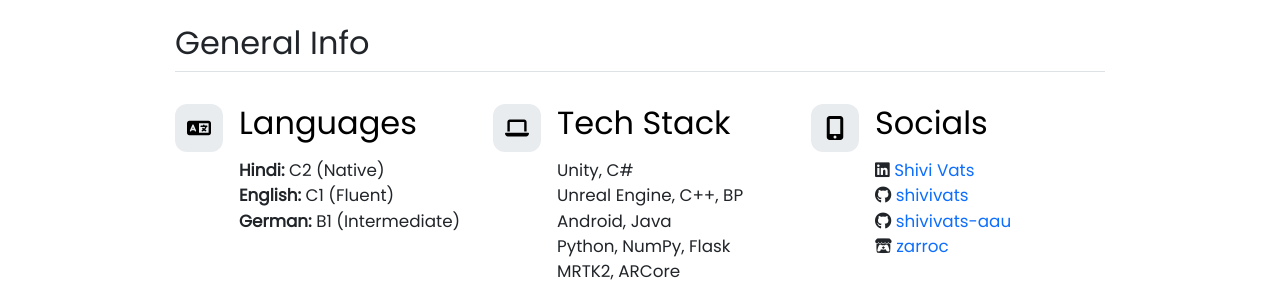
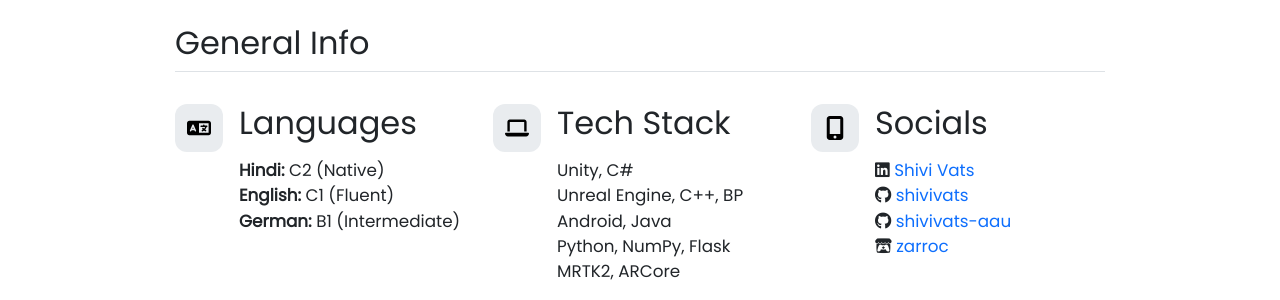
Before and after one commit to shivivats/shivivats.github.io, a Jekyll site: the page built from pages/about.md, in a window 1280 px wide. Shown: the part 794-1094 px from the top of the page. Built offline with Jekyll 4.4.1, drawn with Linux system fonts in a browser that asks for light colours; emoji names are drawn with the system emoji font.

Commit message:
better text again

```diff
--- a/_includes/about/stats.html
+++ b/_includes/about/stats.html
@@ -8,7 +8,7 @@
                 </svg>
             </div>
             <div>
-                <h3 class="fs-2 text-body-emphasis">Languages</h3>
+                <h3 class="fs-2 text-emphasis">Languages</h3>
                 <p>
                 <ul class="list-unstyled" style="font-size:1.05rem">
                     <li><strong>Hindi:</strong> C2 (Native)</li>
@@ -28,7 +28,7 @@
                 </svg>
             </div>
             <div>
-                <h3 class="fs-2 text-body-emphasis">Tech Stack</h3>
+                <h3 class="fs-2 text-emphasis">Tech Stack</h3>
                 <p>
                 <ul class="list-unstyled" style="font-size:1.05rem">
                     <li>Unity, C#</li>
@@ -50,7 +50,7 @@
                 </svg>
             </div>
             <div>
-                <h3 class="fs-2 text-body-emphasis">Socials</h3>
+                <h3 class="fs-2 text-emphasis">Socials</h3>
                 <p>
                 <ul class="list-unstyled" style="font-size:1.05rem">
                     <li><i class="fab fa-brands fa-linkedin"></i> <a href="https://www.linkedin.com/in/shivivats/">Shivi Vats</a></li>
```
Also changed, not shown: _other-work/02-kind-companion.md (+1 -1 lines).
